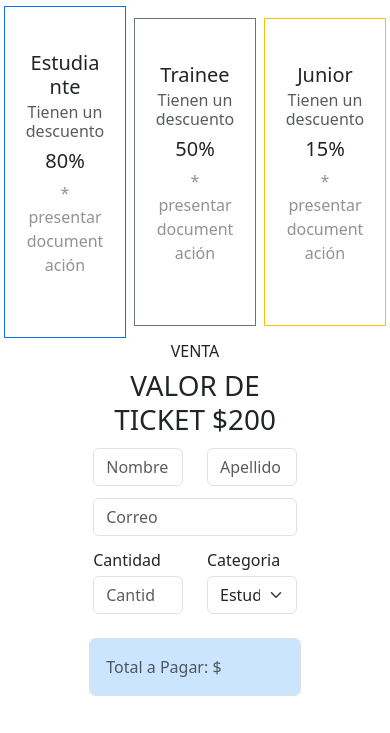
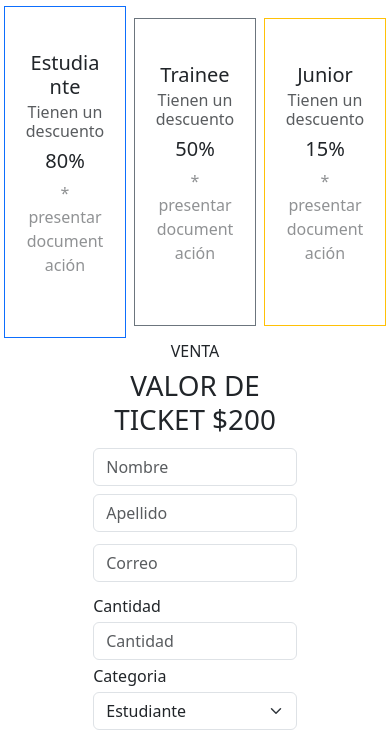
Before and after one commit to alemartinezgit/CodoaCodoTP1, a plain HTML site: page pages/comprar-tickets.html in a window 390 px wide. Shown: the part 103-836 px from the top of the page. Drawn offline with nearby package versions, Linux system fonts and the light colour scheme; some packages are replaced by stand-ins of ours; a script that the page names is missing.

Commit message:
agrego cambio en imput para pantallas mas chicas

```diff
--- a/pages/comprar-tickets.html
+++ b/pages/comprar-tickets.html
@@ -70,24 +70,25 @@
 
         <form>
             <div class="row">
-                <div class="col-6 py-1">
+                <div class="col-12 col-md-6 py-1">
                     <input id="nombre" type="text" name="nombre name" class="form-control" placeholder="Nombre" required="">
                 </div>
-                <div class="col-6 py-1">
+                <div class=" col-12 col-md-6 py-1">
                     <input id="apellido" type="text" name="apellido lastName" class="form-control" placeholder="Apellido" required="">
-                </div>
-                <div class="col-12  py-2">
-                    <input id="email" type="email" name="email" class="form-control" placeholder="Correo" required="">
                 </div>
             </div>
 
+            <div class="col-12  py-2">
+                    <input id="email" type="email" name="email" class="form-control" placeholder="Correo" required="">
+            </div>
+
             <div class="row text-start">
-                <div class="col-6 pf-1 ">
+                <div class="col-12 col-md-6 pf-1 ">
                     <label for="cantidad" class="py-1">Cantidad</label>
                     <input type="number" id="cantidad" class="form-control" placeholder="Cantidad" min="1">
                 </div>
 
-                <div class="col-6">
+                <div class="col-12 col-md-6">
                     <label for="categoria" class="py-1">Categoria</label>
                     <select class="form-select form-select" id="categoria">
                         <option value="estudiante">Estudiante</option>
--- a/pages/custom-tickets.css
+++ b/pages/custom-tickets.css
@@ -121,7 +121,6 @@
 }
 
 
-
 /*
 .formulario {
     display: flex;
```
